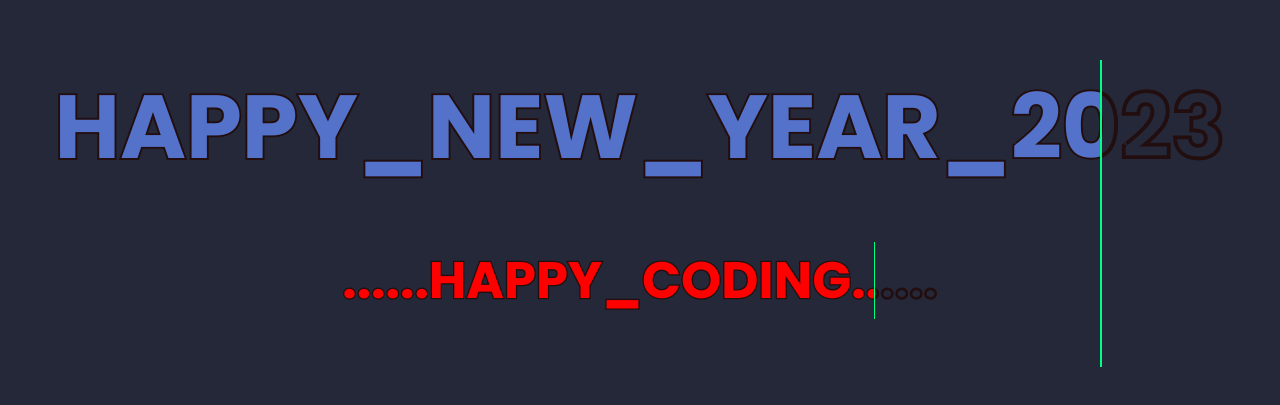
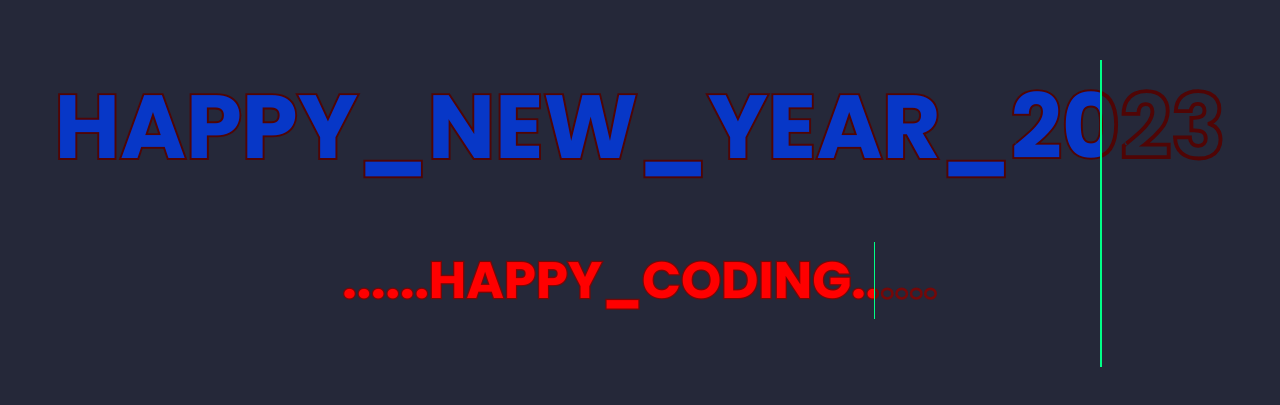
Before and after one commit to masud128/Happy_New_Year, a plain HTML site: page index.html in a window 1280 px wide. Shown: the part 187-592 px from the top of the page. Drawn offline with Linux system fonts and the light colour scheme.

Commit message:
second commit

```diff
--- a/style.css
+++ b/style.css
@@ -17,14 +17,14 @@
   position: relative;
   font-size: 7vw;
   color: #252839;
-  -webkit-text-stroke: 0.3vw rgb(34, 14, 14);
+  -webkit-text-stroke: 0.3vw rgb(80, 5, 5);
   text-transform: uppercase;
 }
 .code h4 {
   position: relative;
   font-size: 4vw;
   color: #252839;
-  -webkit-text-stroke: 0.2vw rgb(34, 14, 14);
+  -webkit-text-stroke: 0.2vw rgb(117, 8, 8);
   text-transform: uppercase;
 }
 .container .code {
@@ -41,7 +41,7 @@
   left: 0;
   width: 0;
   height: 100%;
-  color: rgb(84, 114, 202);
+  color: rgb(7, 55, 199);
   -webkit-text-stroke: 0vw #383d52;
   border-right: 2px solid #01fe87;
   overflow: hidden;
```
